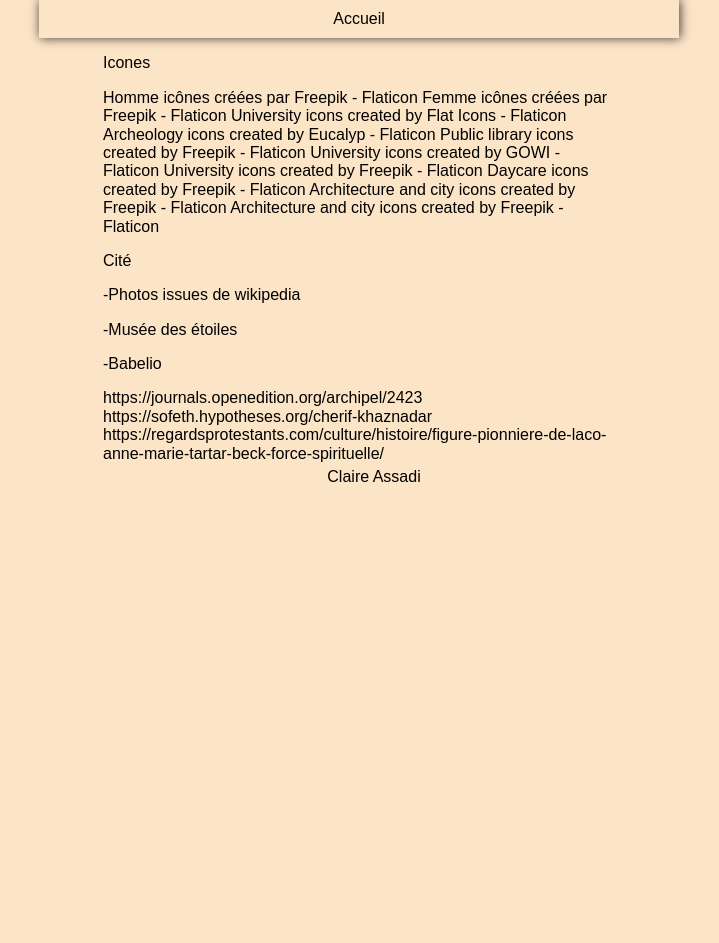
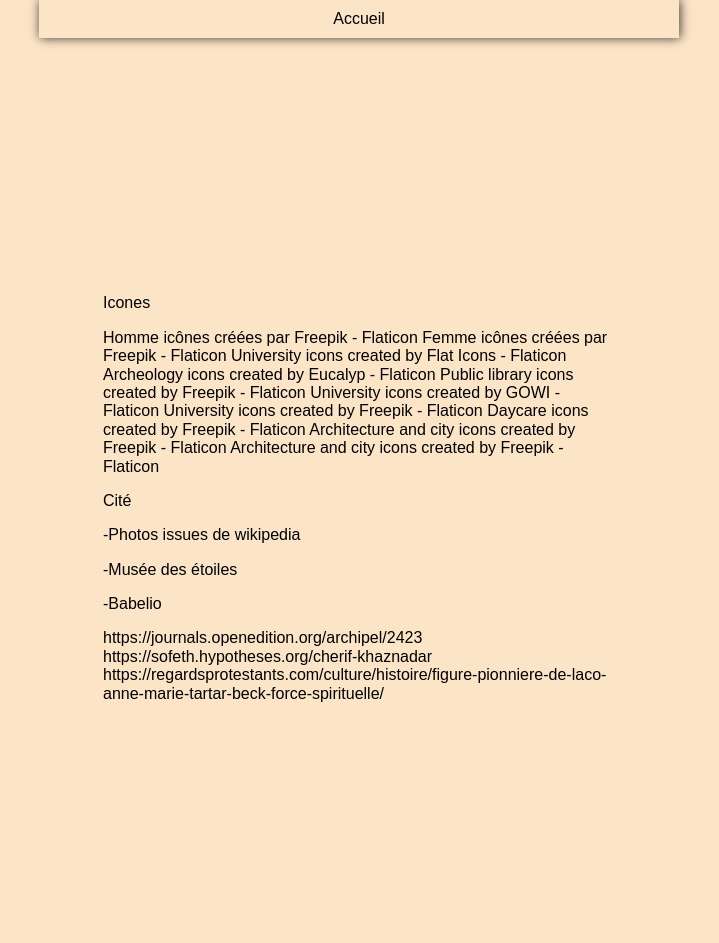
Before and after one commit to claireassadi/Levant_Archives, a PHP site: page /attributions.html in a window 1280 px wide. Shown: the top 943 px of the page, without its empty margins (281-1000 px from the left). Before the commit the page ends 482 px from the top, so only its background shows below. Run offline with PHP 8.4, Linux system fonts and the light colour scheme; some libraries are stand-ins or nearby versions; some web fonts are replaced.

Commit message:
changement style attributions

```diff
--- a/assets/css/style.css
+++ b/assets/css/style.css
@@ -521,9 +521,5 @@ footer p{
 /*********************** Légendes ***********************/
 
 .attributions{
-    margin: 0 30%;
+    margin: 20% 30%;
 }
-
-.attributions footer{
-    margin-top: 50px;
-}
```
